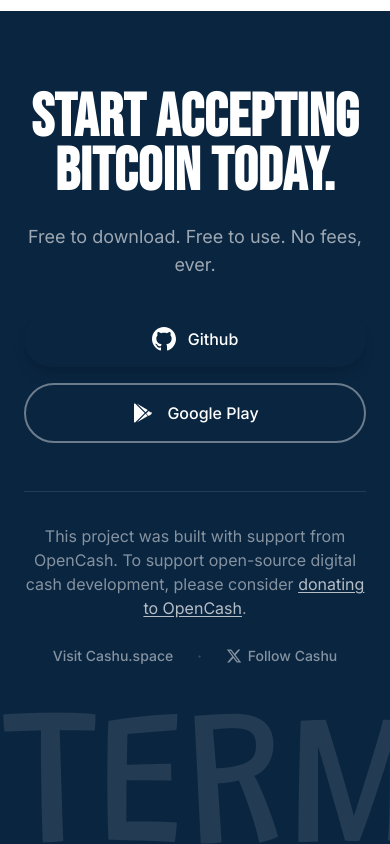
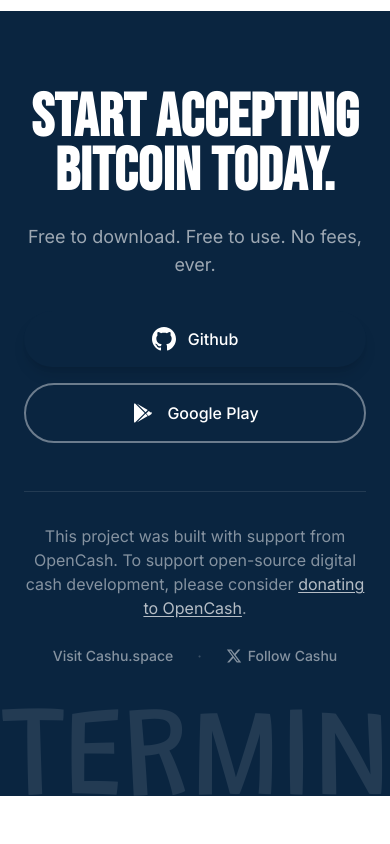
Before and after one commit to swedishfrenchpress/miniature-octo-invention, a Next.js app in the folder numo-site/: page / in a window 390 px wide. Shown: the part 7550-8394 px from the top of the page. After the commit the page ends 8346 px from the top, so only its background shows below. Built offline with nearby package versions, Linux system fonts and the light colour scheme; a web font is replaced by a local one.

Commit message:
updated footer.

```diff
--- a/numo-site/src/app/page.tsx
+++ b/numo-site/src/app/page.tsx
@@ -1090,7 +1090,7 @@ function Footer() {
       {/* Large TERMINAL text - full width, resting at bottom baseline */}
       <div className="w-full mt-4 relative overflow-hidden">
         <p
-          className="font-grandstander text-[12rem] md:text-[18rem] lg:text-[22rem] xl:text-[28rem] text-white/10 leading-none w-full text-center"
+          className="font-grandstander text-[8rem] md:text-[12rem] lg:text-[16rem] xl:text-[20rem] text-white/10 leading-none w-full text-center"
           style={{ letterSpacing: '-0.02em', marginBottom: '-0.25em', paddingBottom: '0' }}
         >
           TERMINAL
```
